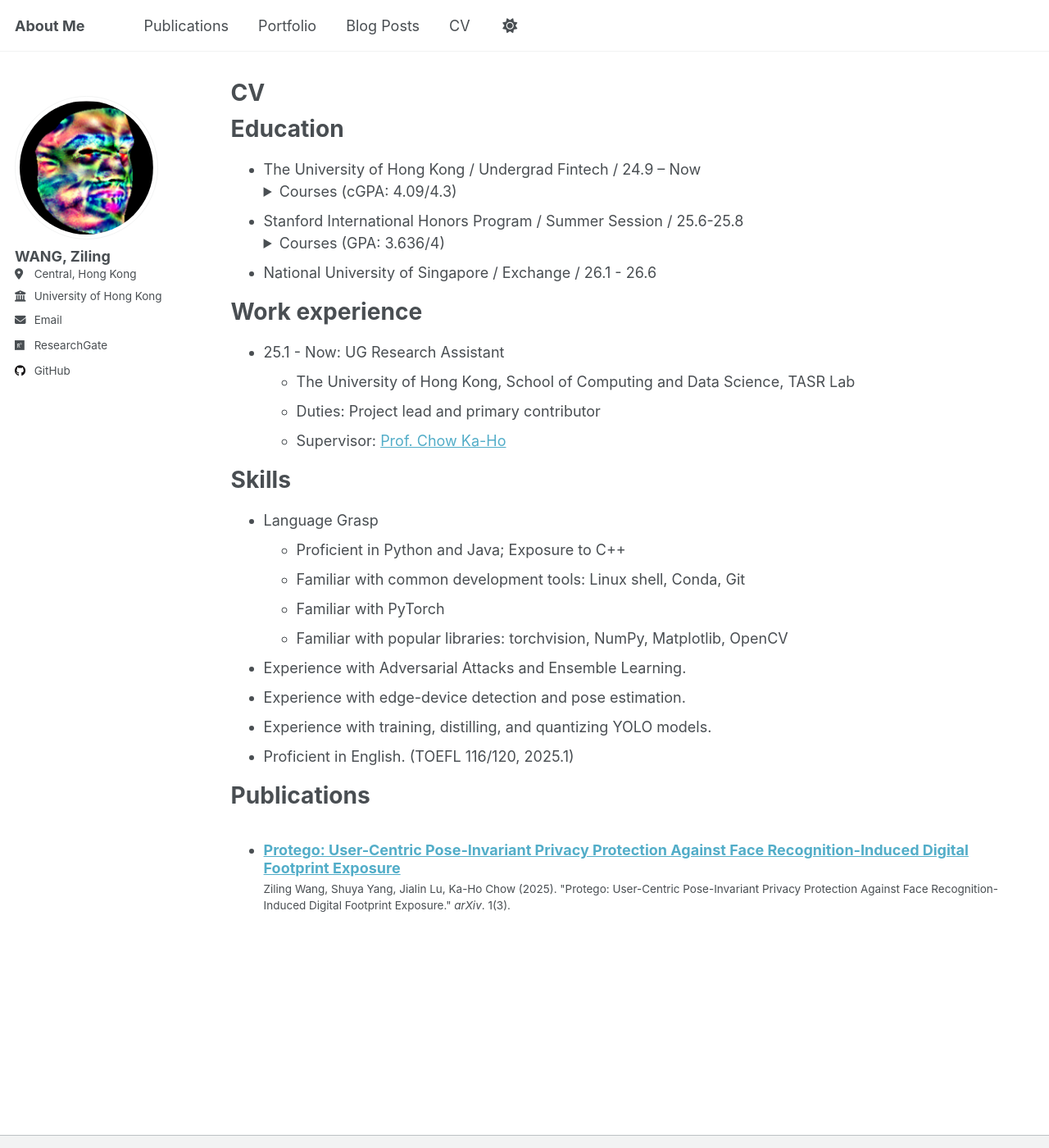
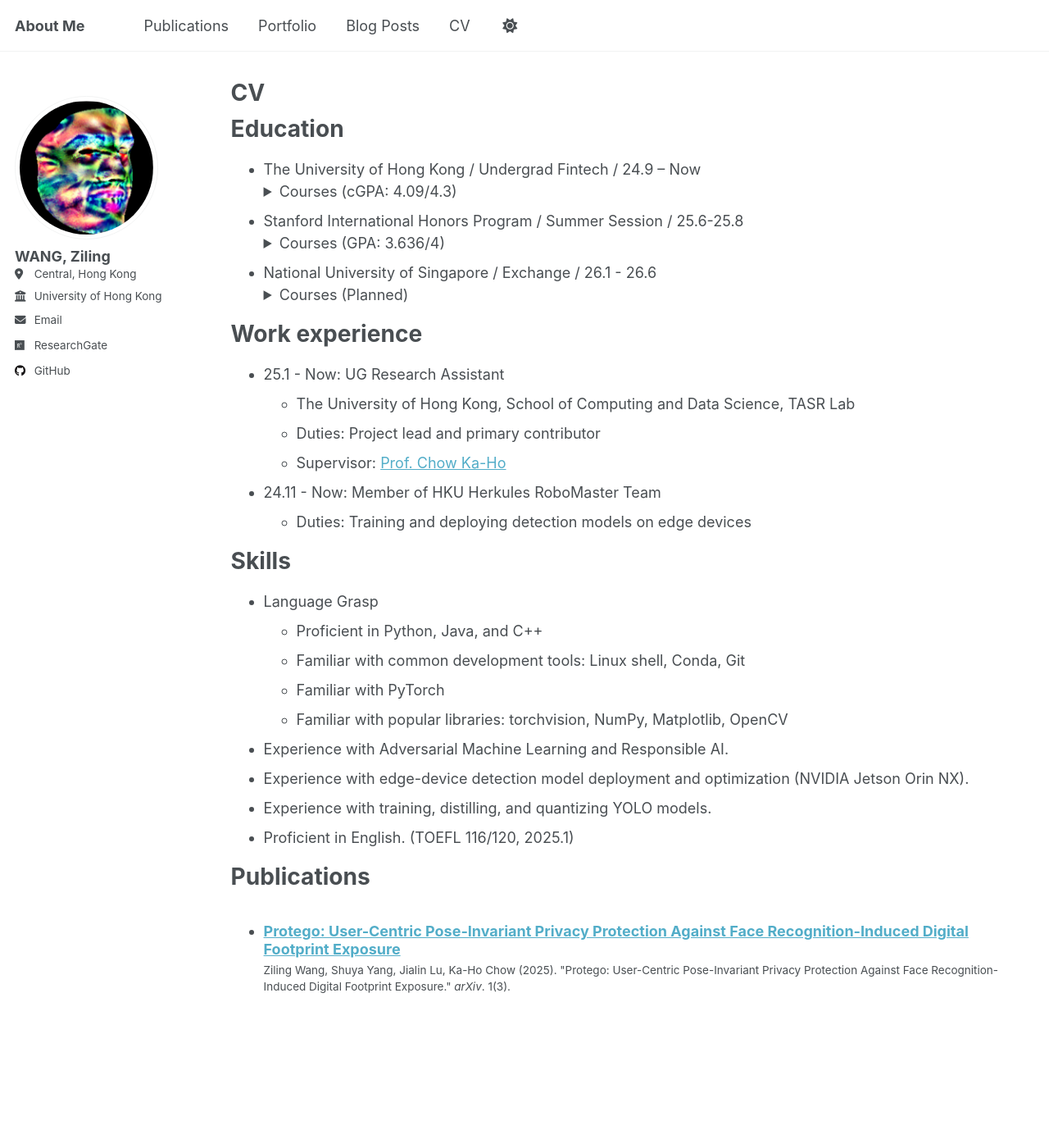
Before and after one commit to Michael-wzl/Michael-wzl.github.io, a Jekyll site: the page built from _pages/cv.md, in a window 1280 px wide and 1400 px high. Shown: the whole window at 82% size. Built offline with Jekyll 4.4.1, drawn with Linux system fonts in a browser that asks for light colours; a script that is not in the unit is left out.

Commit message:
updated cv

```diff
--- a/_pages/cv.md
+++ b/_pages/cv.md
@@ -16,17 +16,18 @@ Education
     <summary>Courses (cGPA: 4.09/4.3)</summary>
         MATH1013: University Mathematics II (Calculus) [Grade: A] <br>
         MATH1853: Linear Algebra, Probability and Statistics [Grade: A] <br>
+        COMP2121: Discrete Mathematics [On-going]<br>
+        COMP2119: Introduction to Data Structures and Algorithms [On-going] <br>
         ENGG1330: Computer Programming I (Python) [Grade: A+] <br>
         FITE2000: Foundations of FinTech Programming (Java) [Grade: A+] <br>
+        COMP2113: Programming Technologies (C++) [On-going] <br>
         STAT1016: Data Science 101 [Grade: A] <br>
         FITE1010: Introduction to Financial Technologies [Grade: A+] <br>
-        COMP2113: Programming Technologies (C++) [On-going] <br>
-        COMP2119: Introduction to Data Structures and Algorithms [On-going] <br>
-        COMP2120: Discrete Mathematics [On-going]<br>
         FITE3010: Big Data and Data Mining [On-going] <br>
         ECON1210: Introductory Microeconomics [A+] <br>
         ACCT1101: Introduction to Financial Accounting [A+] <br>
         FINA1310: Corporate Finance [On-going] <br>
+        BASC9001: Approaching Interdisciplinarity: Knowledge Beyond Disciplines [B+] <br>
   </details>
 * Stanford International Honors Program / Summer Session / 25.6-25.8
   <details class="fold">
@@ -36,6 +37,14 @@ Education
         CS148: Introduction to Computer Graphics and Imaging [Grade: A] <br>
   </details>
 * National University of Singapore / Exchange / 26.1 - 26.6
+  <details class="fold">
+    <summary>Courses (Planned)</summary>
+        CS2100: Computer Organisation [Offered] <br>
+        CS2113: Software Engineering & Object-Oriented Programming [Offered] <br>
+        IS4302: Blockchain and Distributed Ledger Technologies [Offered] <br>
+        PH2241: Philosophy of Mind [Offered] <br>
+        GEC1013: World Religions [Offered] <br>
+  </details>
 
 Work experience
 ======
@@ -43,19 +52,20 @@ Work experience
   * The University of Hong Kong, School of Computing and Data Science, TASR Lab
   * Duties: Project lead and primary contributor
   * Supervisor: [Prof. Chow Ka-Ho](https://khchow.com)
+* 24.11 - Now: Member of HKU Herkules RoboMaster Team
+  * Duties: Training and deploying detection models on edge devices
 
 Skills
 ======
 * Language Grasp
-  * Proficient in Python and Java; Exposure to C++
+  * Proficient in Python, Java, and C++
   * Familiar with common development tools: Linux shell, Conda, Git
   * Familiar with PyTorch
   * Familiar with popular libraries: torchvision, NumPy, Matplotlib, OpenCV
-* Experience with Adversarial Attacks and Ensemble Learning.
-* Experience with edge-device detection and pose estimation.
+* Experience with Adversarial Machine Learning and Responsible AI.
+* Experience with edge-device detection model deployment and optimization (NVIDIA Jetson Orin NX).
 * Experience with training, distilling, and quantizing YOLO models.
 * Proficient in English. (TOEFL 116/120, 2025.1)
-
 
 Publications
 ======
```
Also changed, not shown: _pages/about.md (+3 -3 lines).
